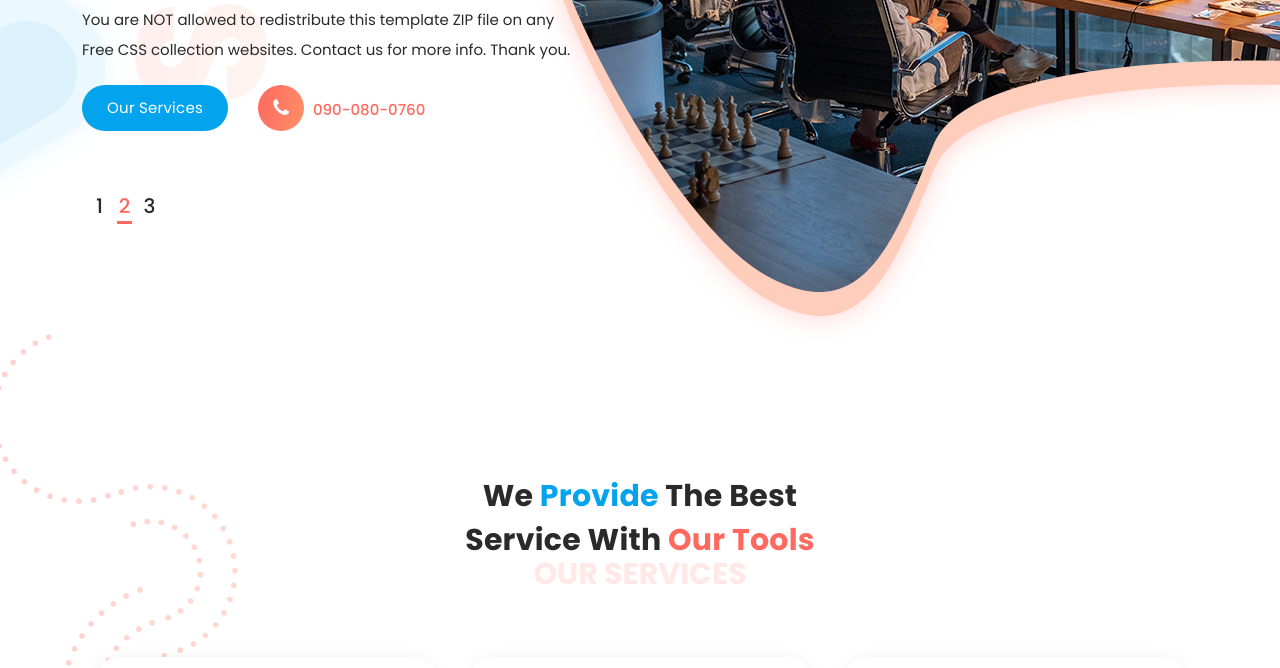
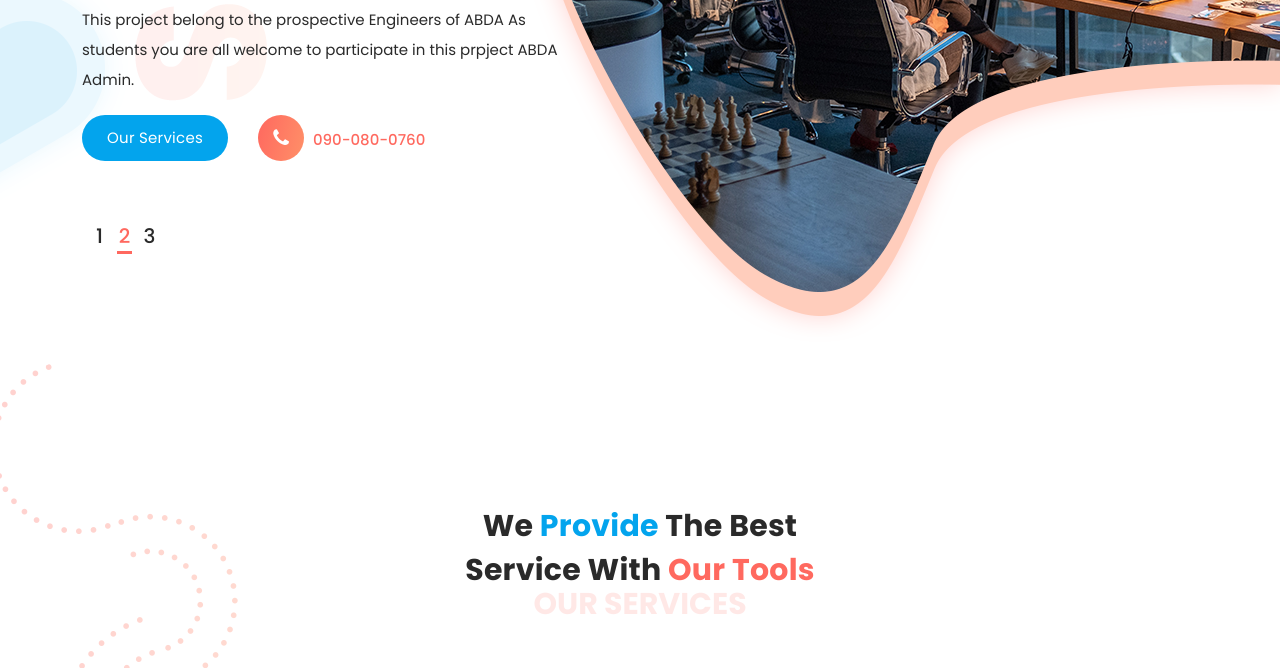
Before and after one commit to 1977-3/ABDA-FIRST-APPLICATION-DEPLOYMENT, a plain HTML site: page index.html in a window 1280 px wide. Shown: the part 432-1100 px from the top of the page. Drawn offline with Linux system fonts and the light colour scheme.

Commit message:
updated change to html

```diff
--- a/index.html
+++ b/index.html
@@ -101,7 +101,7 @@ https://templatemo.com/tm-565-onix-digital
                 <div class="item header-text">
                   <h6>Online Marketing</h6>
                   <h2>Get the <em>best ideas</em> for <span>your website</span></h2>
-                  <p>You are NOT allowed to redistribute this template ZIP file on any Free CSS collection websites. Contact us for more info. Thank you.</p>
+                  <p>This project belong to the prospective Engineers of ABDA  As students  you are all welcome to participate in this prpject ABDA Admin.</p>
                   <div class="down-buttons">
                     <div class="main-blue-button-hover">
                       <a href="#services">Our Services</a>
```
